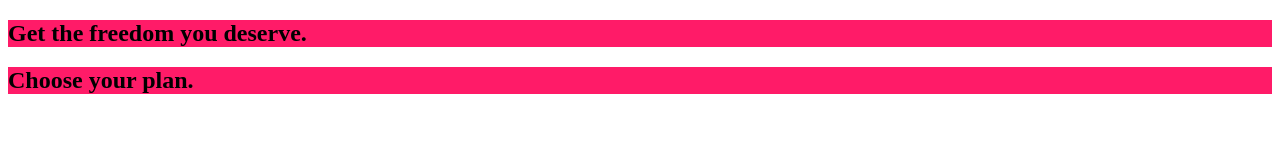
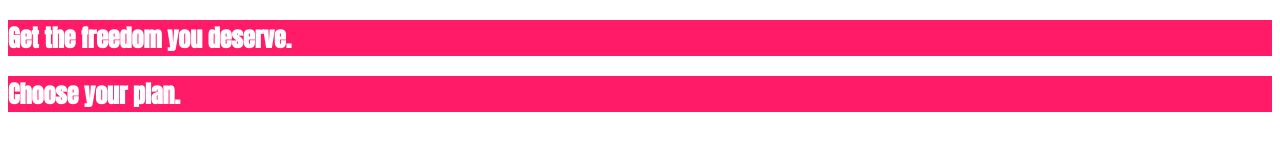
Before and after one commit to EricRicketts/CSSTheCompleteGuide2022, a plain HTML site: page Section2DivingIntoTheBasicsOfCSS/index.html in a window 1280 px wide. Drawn offline with Linux system fonts and the light colour scheme.

Commit message:
import a google font into the html and the css file

```diff
--- a/Section2DivingIntoTheBasicsOfCSS/index.html
+++ b/Section2DivingIntoTheBasicsOfCSS/index.html
@@ -6,6 +6,9 @@
   <meta http-equiv="X-UA-Compatible" content="ie=edge">
   <title>Host</title>
   <link rel="shortcut icon" href="favicon.png">
+  <link rel="preconnect" href="https://fonts.googleapis.com">
+  <link rel="preconnect" href="https://fonts.gstatic.com" crossorigin>
+  <link href="https://fonts.googleapis.com/css2?family=Anton&display=swap" rel="stylesheet">
   <link rel="stylesheet" href="main.css">
 </head>
 
--- a/Section2DivingIntoTheBasicsOfCSS/main.css
+++ b/Section2DivingIntoTheBasicsOfCSS/main.css
@@ -1,3 +1,8 @@
 section {
   background: #ff1b68;
 }
+
+h1 {
+  color: white;
+  font-family: 'Anton', sans-serif;
+}
```
